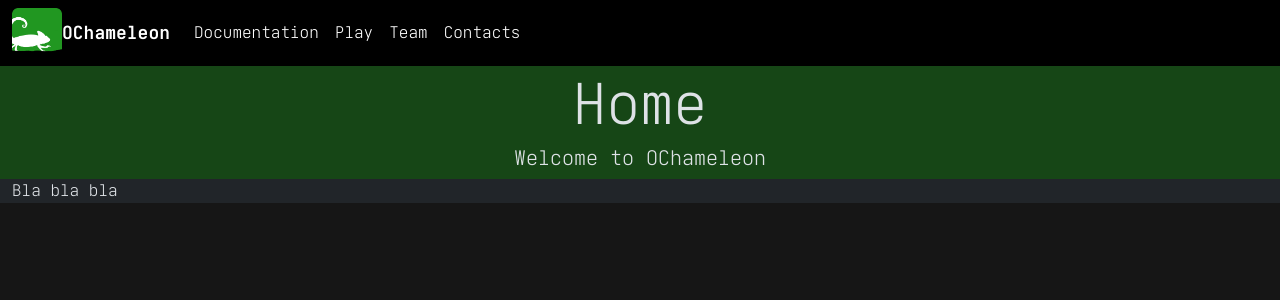
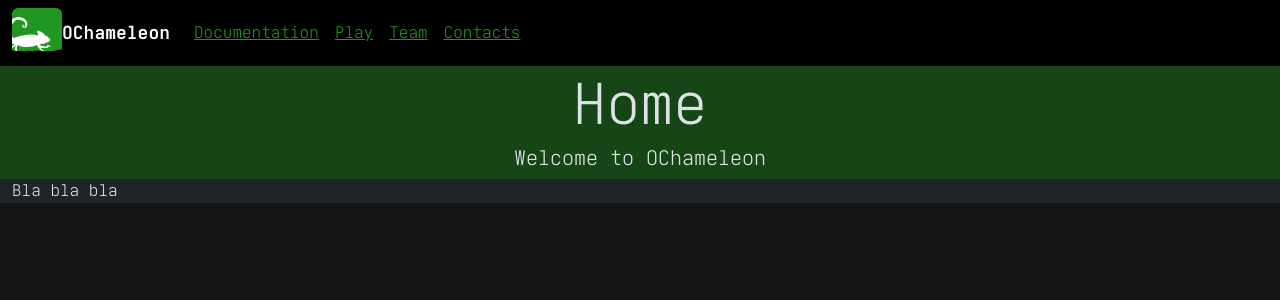
Before and after one commit to ochameleon/ochameleon.github.io, a Jekyll site: the page built from index.html, in a window 1280 px wide. Shown: the top 300 px of the page. Built offline with Jekyll 4.4.1, drawn with Linux system fonts in a browser that asks for light colours.

Commit message:
Trying to replicate the OCaml page with underlined active page on menu and making menu links left aligned (hopwfully works)

```diff
--- a/_includes/menu.html
+++ b/_includes/menu.html
@@ -12,7 +12,7 @@
         </button>
 
         <div class="collapse navbar-collapse" id="navbarSupportedContent">
-            <ul class="navbar-nav me-auto mb-2 mb-lg-0">
+            <ul class="navbar-nav ml-auto left-aligned">
                 <li class="nav-item">
                     <a class="nav-link active" href="{{ '/documentation.html' | relative_url }}">Documentation</a>
                 </li>
--- a/static/style.css
+++ b/static/style.css
@@ -29,6 +29,11 @@
 
 .navbar-nav .nav-item .nav-link:hover {
     color: rgb(33, 151, 33);
+}
+
+.navbar-nav .nav-item .nav-link.active {
+    color: rgb(33, 151, 33);
+    text-decoration: underline;
 }
 
 
```
